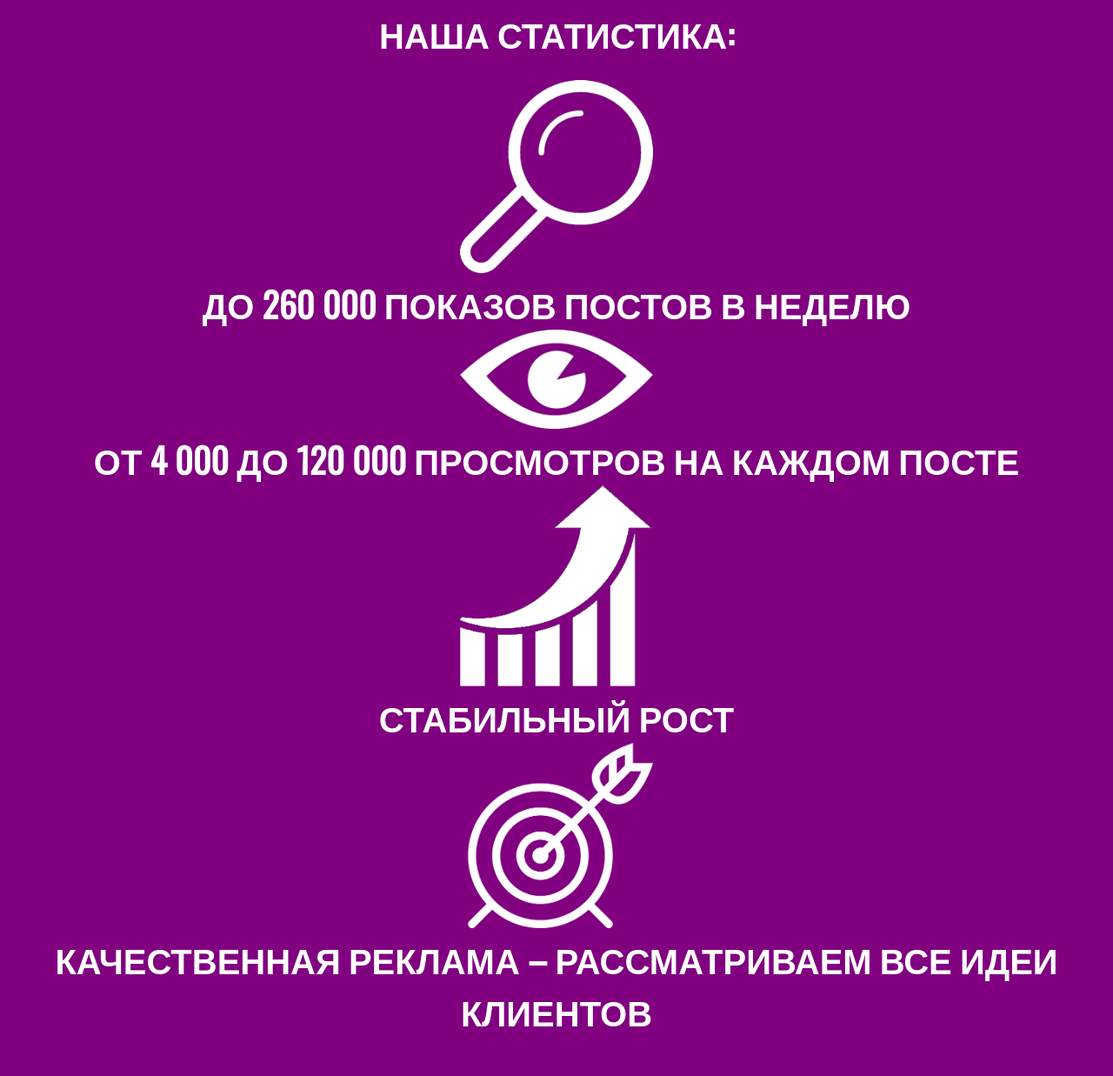
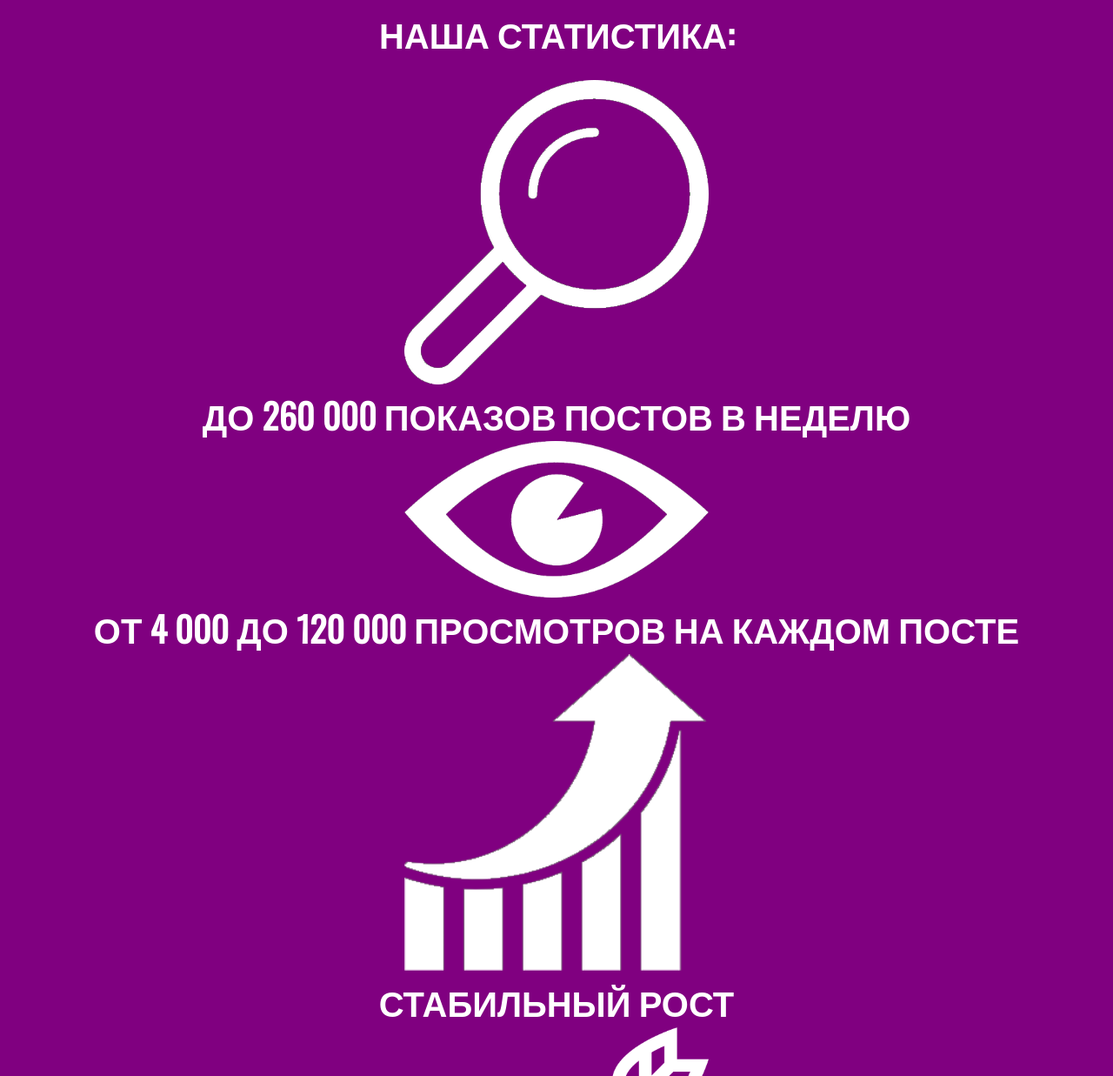
Before and after one commit to memmixerweb/memmixer.github.io, a plain HTML site: page index.html in a window 1280 px wide. Shown: the top 1237 px of the page at 87% size. Drawn offline with nearby package versions, Linux system fonts and the light colour scheme.

Commit message:
Update index.html

```diff
--- a/index.html
+++ b/index.html
@@ -10,13 +10,13 @@
     <body>
     <div id="header">
         <div>Наша статистика:</div><br />
-        <img src="a.png" alt="Показы" width="222"><br />
+        <img src="a.png" alt="Показы" width="350"><br />
         <div>До 260 000 показов постов в неделю</div>
-        <img src="b.png" alt="Просмотры" width="222"><br />
+        <img src="b.png" alt="Просмотры" width="350"><br />
         <div>От 4 000 до 120 000 просмотров на каждом посте</div>
-        <img src="c.png" alt="Рост" width="222"><br />
+        <img src="c.png" alt="Рост" width="350"><br />
         <div>Стабильный рост</div>
-        <img src="d.png" alt="Клиенты" width="222"><br />
+        <img src="d.png" alt="Клиенты" width="350"><br />
         <div>Качественная реклама – рассматриваем все идеи клиентов </div>
         </div>
         <div id="footer">
```
